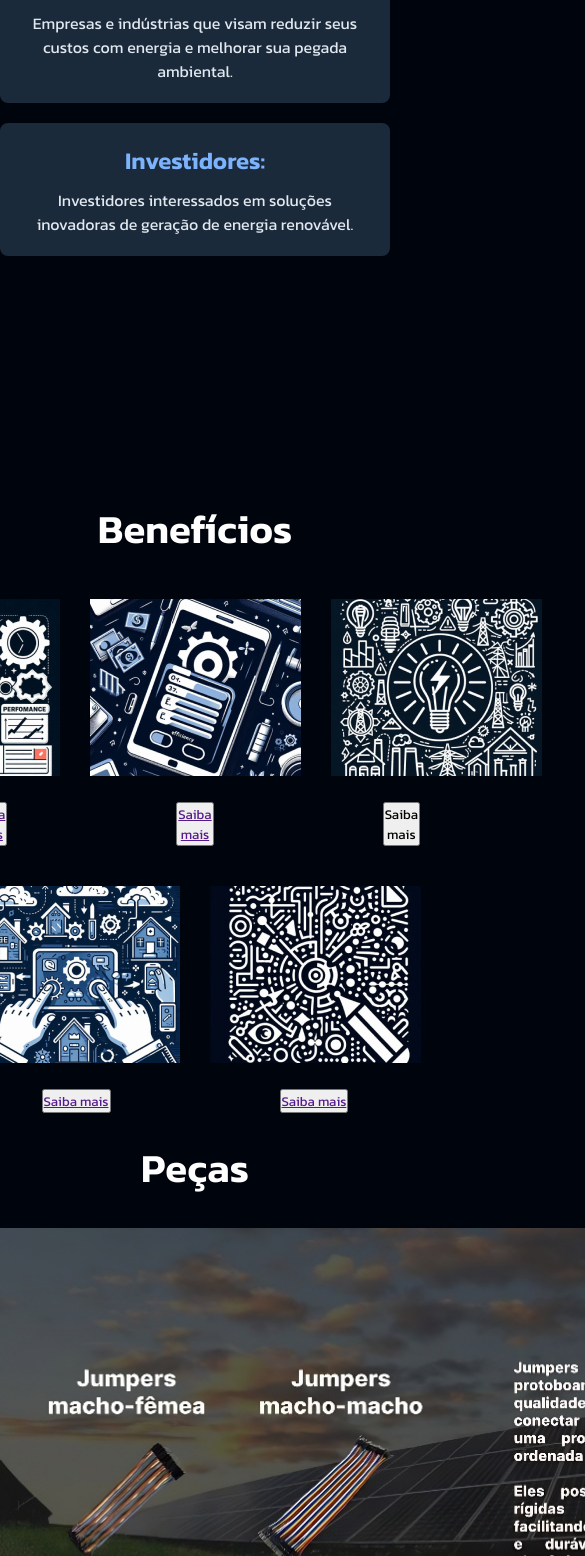
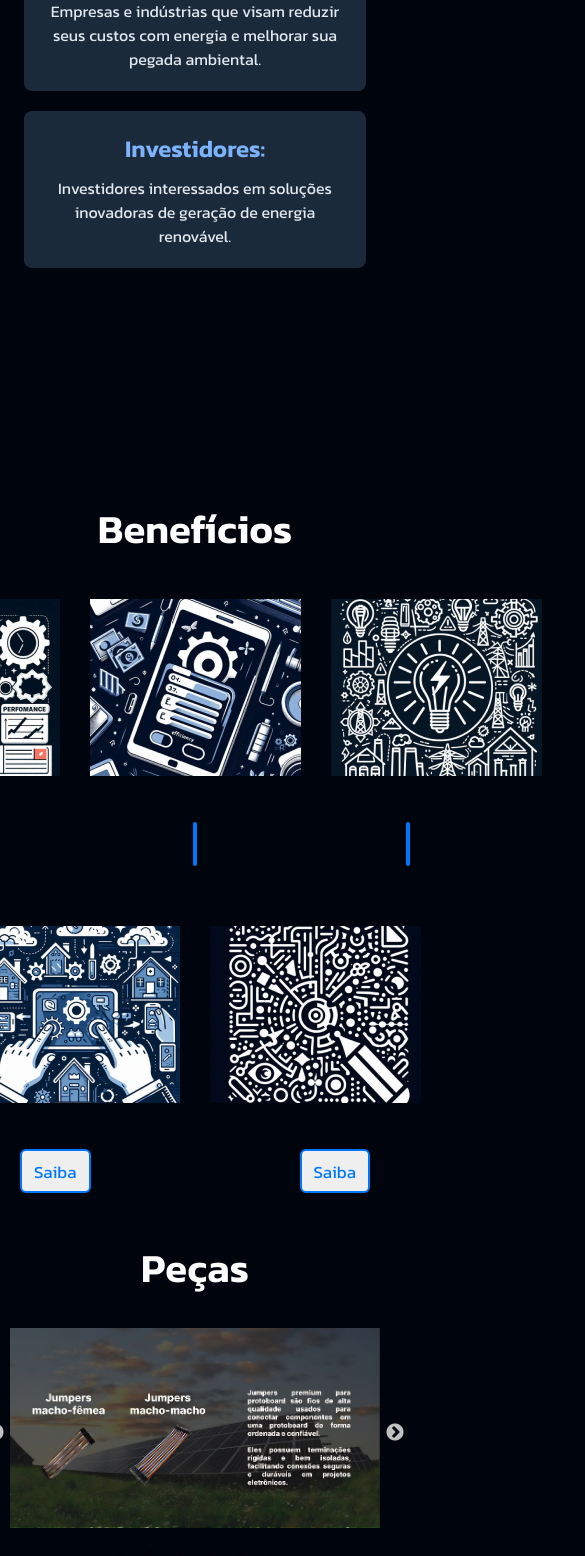
Before and after one commit to Jonatas527/SunFlower2.0---Copia, a React (Vite) app: page / in a window 390 px wide. Shown: the part 1512-3068 px from the top of the page, 585 px wide, since content can reach past the window. Built offline with nearby package versions, Linux system fonts and the light colour scheme.

Commit message:
responsividade 70%

```diff
--- a/src/pages/Beneficios.jsx
+++ b/src/pages/Beneficios.jsx
@@ -6,13 +6,14 @@ import { CardsBeneficios } from "../styles/Beneficios.styles";
 import TecAdaptativa from "../assets/ImgBeneficios/TecAdaptativa.png";
 import OtimizacaoEspaco from "../assets/ImgBeneficios/OtimizacaoEspaco.png";
 
+import { Botao } from "../styles/Beneficios.styles";
 
 
 function Beneficios() {
 
 
   return (
-    <CardsBeneficios>
+    <CardsBeneficios id="Beneficios">
       <h2>Benefícios</h2>
 
       <div className="Parte-de-Cima">
@@ -22,9 +23,9 @@ function Beneficios() {
       </div>
 
       <div className="div-button-cima">
-      <button className="Button"><a href="">Saiba mais</a></button>
-      <button className="Button"><a href="">Saiba mais</a></button>
-      <button className="Button">Saiba mais</button>
+        <Botao><a href="">Saiba mais</a></Botao>
+        <Botao><a href="">Saiba mais</a></Botao>
+        <Botao><a href="">Saiba mais</a></Botao>
       </div>
 
       <div className="Parte-de-Baixo">
@@ -33,11 +34,9 @@ function Beneficios() {
       </div>
 
       <div className="div-button-baixo">
-      <button className="Button"><a href="">Saiba mais</a></button>
-      <button className="Button"><a href="">Saiba mais</a></button>
+        <Botao><a href="">Saiba mais</a></Botao>
+        <Botao><a href="">Saiba mais</a></Botao>
       </div>
-
-
     </CardsBeneficios>
 
   )
--- a/src/pages/Botao.jsx
+++ /dev/null
@@ -1,11 +0,0 @@
-import {Botao} from "../styles/botao.style.js";
-
-export default function Butao() {
-
-
-    return (
-        <Botao>Botao</Botao>
-
-
-  )
-}
--- a/src/pages/Home.jsx
+++ b/src/pages/Home.jsx
@@ -1,4 +1,3 @@
-
 import { Conteudo } from '../styles/Home.styles';
 import { Video } from '../styles/Home.styles';
 import logoImg from "../assets/logoSunflower.png";
@@ -32,6 +31,7 @@ export function Home() {
               <li className="nav-item"><a href="#" className="nav-link">Home</a></li>
               <li className="nav-item"><a href="#publico" className="nav-link">Público-alvo</a></li>
               <li className="nav-item"><a href="#Carrossel" className="nav-link">Peças</a></li>
+              <li className="nav-item"><a href="#Beneficios" className="nav-link">Benefícios</a></li>
               <li className="nav-item"><Link to="/grup" className="nav-link">Grupo</Link></li>
             </ul>
           </div>
@@ -45,6 +45,7 @@ export function Home() {
             <li className="nav-item"><a href="#" className="nav-link">Home</a></li>
             <li className="nav-item"><a href="#publico" className="nav-link">Público-alvo</a></li>
             <li className="nav-item"><a href="#Carrossel" className="nav-link">Peças</a></li>
+            <li className="nav-item"><a href="#Beneficios" className="nav-link">Benefícios</a></li>
             <li className="nav-item"><Link to="/grup" className="nav-link">Grupo</Link></li>
           </ul>
 
--- a/src/pages/Publico.jsx
+++ b/src/pages/Publico.jsx
@@ -1,24 +1,25 @@
-import { Container, Title, TargetGroup, Group, GroupTitle, GroupText } from '../styles/Publico.styles';
+import { Container } from '../styles/Publico.styles';
 
 const Publi = () => {
   return (
     <Container id='publico'>
-      <Title>Público-alvo</Title>
-      <TargetGroup>
-        <Group>
-          <GroupTitle>Empresas:</GroupTitle>
-          <GroupText>
+
+      <h1 className="title">Público-alvo</h1>
+      <div className="target-group">
+        <div className="group">
+          <h2 className="group-title">Empresas:</h2>
+          <p className="group-text">
             Empresas e indústrias que visam reduzir seus custos com energia e melhorar sua pegada ambiental.
-          </GroupText>
-        </Group>
-        <Group>
-          <GroupTitle>Investidores:</GroupTitle>
-          <GroupText>
+          </p>
+        </div>
+        <div className="group">
+          <h2 className="group-title">Investidores:</h2>
+          <p className="group-text">
             Investidores interessados em soluções inovadoras de geração de energia renovável.
-          </GroupText>
-        </Group>
-      </TargetGroup>
-    </Container>
+          </p>
+        </div>
+      </div>
+    </Container >
   );
 };
 
--- a/src/styles/Beneficios.styles.js
+++ b/src/styles/Beneficios.styles.js
@@ -1,10 +1,8 @@
-
 import styled from "styled-components";
-
 
 export const CardsBeneficios = styled.div`
 
-h2{
+  h2 {
     display: flex;
     justify-content: center;
     color: #ffff;
@@ -12,30 +10,34 @@ h2{
     padding-top: 20px;
   }
 
-.Parte-de-Cima,.Parte-de-Baixo {
+  .Parte-de-Cima, .Parte-de-Baixo {
     display: flex;
     justify-content: center;
     padding-top: 40px;
     gap: 30px;
   }
 
-.div-button-cima{
+  .div-button-cima {
     display: flex;
     justify-content: center;
     margin-top: 20px;
     gap: 169px;
   }
 
-.div-button-baixo{
+  .div-button-baixo {
     display: flex;
     justify-content: center;
     margin-top: 20px;
-    gap:169px;
-
+    gap: 169px;
   }
 
-.button{
-  button {
+  a {
+    text-decoration: none; /* Remove o sublinhado do link */
+    color: inherit; /* Mantém a cor herdada */
+  }
+`;
+
+export const Botao = styled.button`
   --color: #0077ff;
   font-family: inherit;
   display: inline-block;
@@ -51,9 +53,8 @@ h2{
   border: 2px solid var(--color);
   border-radius: 6px;
   position: relative;
-}
 
-.button::before {
+  &::before {
     position: absolute;
     content: "";
     background: var(--color);
@@ -63,20 +64,18 @@ h2{
     border-radius: 50%;
   }
 
-.button:hover {
+  &:hover {
     color: white;
   }
 
-.button:before {
+  &:before {
     top: 100%;
     left: 100%;
     transition: 0.3s all;
   }
 
-.button:hover::before {
+  &:hover::before {
     top: -30px;
     left: -30px;
   }
-}
-
-`
+`;
--- a/src/styles/Pecas.styles.js
+++ b/src/styles/Pecas.styles.js
@@ -1,29 +1,34 @@
 import styled from "styled-components";
 
-
-export const Carrossel =  styled.div`
+export const Carrossel = styled.div`
 
   .Carrossel {
-  width: 800px;
-  margin: auto;
-  margin-top: 30px;
-
+    width: 800px; /* Largura padrão para telas grandes */
+    margin: 30px auto 0 auto; /* Centraliza horizontalmente e mantém margem superior */
+    padding: 0 15px; /* Adiciona padding nas laterais */
   }
 
   .Carrossel img {
     width: 100%;
     height: auto;
-  display: block;
-  margin-left: auto;
-  margin-right: auto;
+    display: block; /* Garante que a imagem ocupe toda a largura do contêiner */
   }
 
-h2{
+  h2 {
     color: #ffff;
     display: flex;
     align-items: center;
     justify-content: center;
     font-size: 40px;
-    padding-top:25px;
+    padding-top: 25px;
   }
-`
+
+  @media (max-width: 730px) {
+    .Carrossel {
+      width: 100%; /* Ajusta a largura para ocupar 100% da largura da tela em dispositivos menores */
+      max-width: 400px; /* Define um máximo para a largura */
+      margin: 30px auto 0 auto; /* Centraliza horizontalmente e mantém a margem superior */
+      padding: 0 10px; /* Ajusta o padding para telas menores */
+    }
+  }
+`;
--- a/src/styles/Publico.styles.js
+++ b/src/styles/Publico.styles.js
@@ -1,6 +1,6 @@
 import styled from "styled-components"
 
-const Container = styled.div`
+export const Container = styled.div`
   display: flex;
   flex-direction: column;
   justify-content: center;
@@ -9,34 +9,57 @@ const Container = styled.div`
   background: ${props => props.theme.HomeCorFundo};
   color: #fff;
   font-family: Arial, sans-serif;
-`;
-
-const Title = styled.h1`
+  .title {
   font-size: 2em;
   margin-bottom: 40px;
-`;
+}
 
-const TargetGroup = styled.div`
+.target-group {
   display: flex;
   flex-direction: column;
   gap: 20px;
-`;
+}
 
-const Group = styled.div`
+.group {
+  background-color: #1b2a3a;
+  padding:20px;
+  border-radius: 8px;
+  text-align: center;
+}
+
+.group-title {
+  color: #7cb3fc;
+  margin-bottom: 8px;
+}
+
+.group-text {
+  color: #e2e8f0;
+  margin: 0;
+}
+@media  (max-width: 730px){
+  .target-group {
+    padding: 0 15px; /* Padding menor para dispositivos pequenos */
+  }
+
+
+.group {
   background-color: #1b2a3a;
   padding: 20px;
   border-radius: 8px;
   text-align: center;
-`;
+  margin: 0  auto; /* Centraliza o grupo */
+  max-width: 95%; /* Limita a largura máxima */
+}
 
-const GroupTitle = styled.h2`
+.group-title {
   color: #7cb3fc;
   margin-bottom: 10px;
-`;
+}
 
-const GroupText = styled.p`
+.group-text {
   color: #e2e8f0;
   margin: 0;
+}
+
+}
 `;
-
-export { Container, Title, TargetGroup, Group, GroupTitle, GroupText };
--- a/src/styles/botao.style.js
+++ /dev/null
@@ -1,47 +0,0 @@
-import styled from "styled-components";
-
-export const Botao = styled.button`
-  --color: #0077ff;
-  font-family: inherit;
-  display: inline-block;
-  width: 6em;
-  height: 2.6em;
-  line-height: 2.5em;
-  overflow: hidden;
-  cursor: pointer;
-  margin: 20px;
-  font-size: 17px;
-  z-index: 1;
-  color: var(--color);
-  border: 2px solid var(--color);
-  border-radius: 6px;
-  position: relative;
-
-&::before {
-  position: absolute;
-  content: "";
-  background: var(--color);
-  width: 150px;
-  height: 200px;
-  z-index: -1;
-  border-radius: 50%;
-}
-
-&:hover {
-  color: white;
-}
-
-&:before {
-  top: 100%;
-  left: 100%;
-  transition: 0.3s all;
-}
-
-&:hover::before {
-  top: -30px;
-  left: -30px;
-}
-
-
-
-`
```
Also changed, not shown: src/App.jsx (+2 -5 lines), src/styles/Home.styles.js (line endings or trailing spaces). Lines whose indentation alone changed are shown as unchanged.
